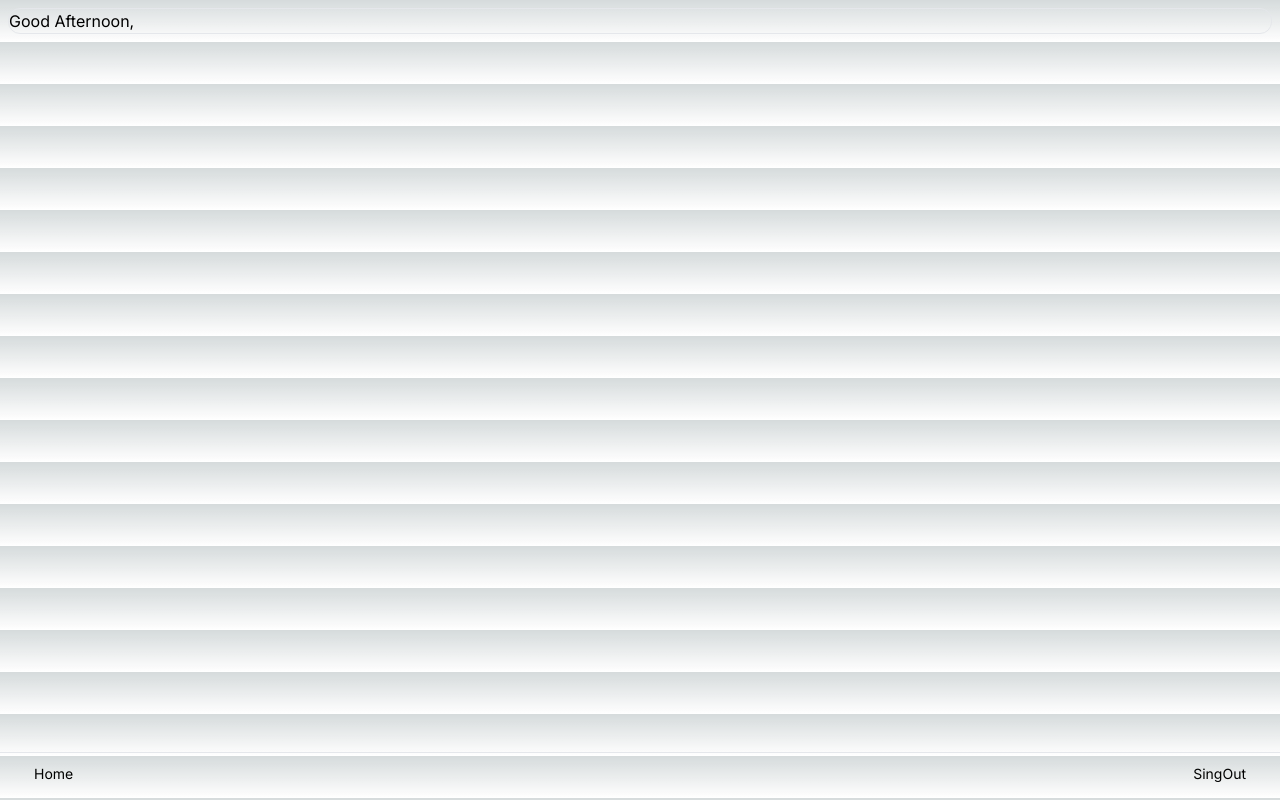
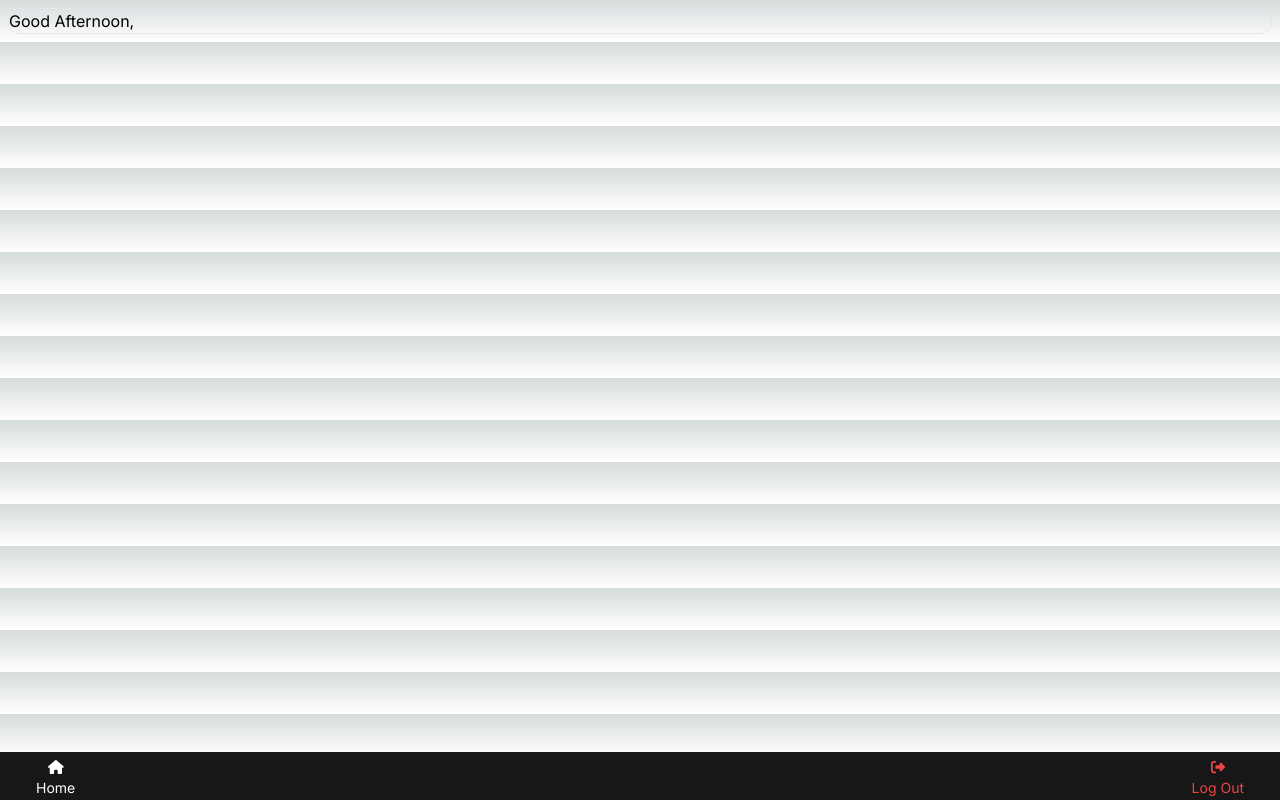
Before and after one commit to AlinMican1/HiringApp, a Next.js app: page / in a window 1280 px wide. Built offline with nearby package versions, Linux system fonts and the light colour scheme; no server answers.

Commit message:
Further work on NavBar.

```diff
--- a/package.json
+++ b/package.json
@@ -9,6 +9,8 @@
     "lint": "next lint"
   },
   "dependencies": {
+    "@fortawesome/free-solid-svg-icons": "^6.5.1",
+    "@fortawesome/react-fontawesome": "^0.2.0",
     "@next-auth/prisma-adapter": "^1.0.7",
     "@prisma/client": "^5.8.1",
     "bcrypt": "^5.1.1",
--- a/src/components/atoms/button.tsx
+++ b/src/components/atoms/button.tsx
@@ -4,6 +4,7 @@ import React, { ReactNode } from "react";
 interface ButtonConfig {
   btnText?: string;
   btnColor?: string;
+  btnTextColor?: string;
   onclick?: () => void;
   children?: ReactNode;
 }
@@ -11,6 +12,7 @@ interface ButtonConfig {
 export function ButtonNavBar({
   btnText,
   btnColor,
+  btnTextColor,
   onclick,
   children,
   ...props
@@ -20,13 +22,13 @@ export function ButtonNavBar({
       onClick={onclick}
       className={`${btnColor}
     + flex relative text-[14px]
-    min-h-[32px]  rounded rounded-md flex-col
-    hover:bg-indigo-500  items-center duration-150`}
+    min-h-[32px] rounded rounded-md flex-col
+    hover:bg-indigo-500 px-2 items-center duration-150`}
       {...props}
     >
-      <div className="">{children}</div>
+      <div className="px-2">{children}</div>
       <div>
-        <span className="text-textColor">{btnText}</span>
+        <span className={`${btnTextColor}`}>{btnText}</span>
       </div>
     </button>
   );
--- a/src/components/molecules/navBar.tsx
+++ b/src/components/molecules/navBar.tsx
@@ -4,35 +4,59 @@ import { ButtonNavBar } from "../atoms/button";
 import Link from "next/link";
 import { signOut } from "next-auth/react";
 import { usePathname } from "next/navigation";
+import { faHome, faRightFromBracket } from "@fortawesome/free-solid-svg-icons";
+import { FontAwesomeIcon } from "@fortawesome/react-fontawesome";
+
 //Make a navigation Bar
 export function NavBar() {
+  //Check Pathname and highlight the button accordingly
+  let home_active = false;
+  let location_active = false;
   const pathname = usePathname();
 
-  if (pathname === "/login" || pathname === "/register") {
-    return;
+  // if (pathname === "/login") {
+  //   return;
+  // }
+  if (pathname === "/") {
+    home_active = true;
   }
+  if (pathname === "/location") {
+    location_active = true;
+  }
+
   return (
-    <div className="bg-darkgray max-h-[4rem] h-12 border-t px-6 flex fixed bottom-0 left-0 w-full">
+    <div className="bg-neutral-900 max-h-[4rem] h-12  px-6 flex fixed bottom-0 left-0 w-full">
       <div className="w-full">
-        <li className="flex  p-2.5 justify-between">
+        <li className="flex p-1 justify-between">
           <Link href={"/"}>
             <ButtonNavBar
               btnColor="bg-transparent"
               btnText="Home"
-            ></ButtonNavBar>
+              btnTextColor={home_active ? "text-white" : "text-gray-500"}
+            >
+              <FontAwesomeIcon
+                icon={faHome}
+                className={home_active ? "text-white" : "text-gray-500"}
+              />
+            </ButtonNavBar>
           </Link>
-          <Link href={"/"}>
+
           <ButtonNavBar
             btnColor="bg-transparent"
-              btnText="SingOut"
+            btnText="Log Out"
+            btnTextColor="text-red-500"
             onclick={() =>
               signOut({
                 redirect: true,
                 callbackUrl: `/login`,
               })
             }
-            ></ButtonNavBar>
-          </Link>
+          >
+            <FontAwesomeIcon
+              icon={faRightFromBracket}
+              className="text-red-500"
+            />
+          </ButtonNavBar>
         </li>
       </div>
     </div>
```
Also changed, not shown: 2 other files (tests, documents, lock files or other folders). Lines whose indentation alone changed are shown as unchanged.
